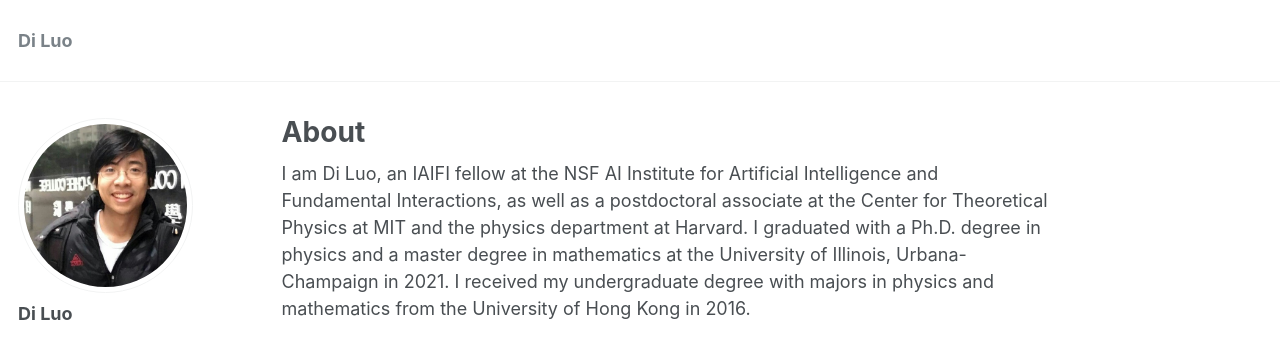
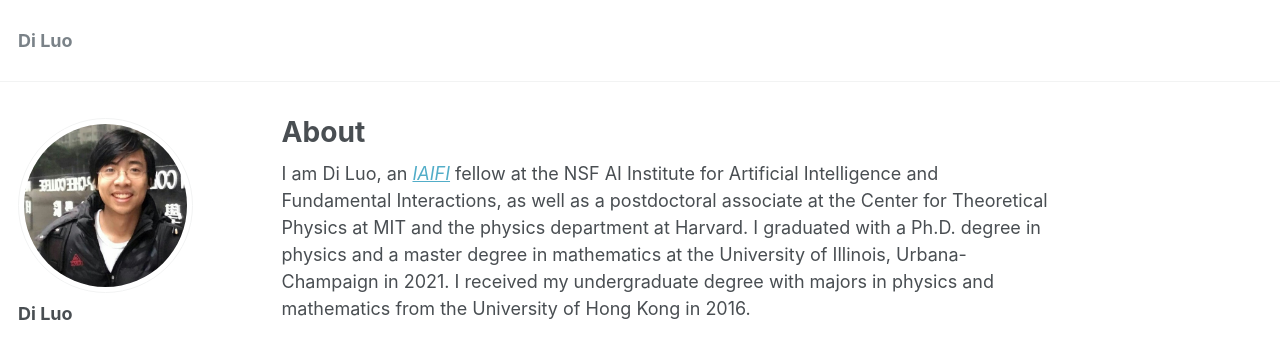
Before and after one commit to diluo28/diluo.github.io, a Jekyll site: the page built from _pages/about.md, in a window 1280 px wide and 1114 px high. Shown: the top 337 px of the window. Built offline with Jekyll 4.4.1, drawn with Linux system fonts in a browser that asks for light colours; some web fonts are replaced; part of the change alters nothing that is shown.

```diff
--- a/_pages/about.md
+++ b/_pages/about.md
@@ -7,7 +7,7 @@ redirect_from:
   - /about.html
 ---
 
-I am Di Luo, an IAIFI fellow at the NSF AI Institute for Artificial Intelligence and Fundamental Interactions, as well as a postdoctoral associate at the Center for Theoretical Physics at MIT and the physics department at Harvard. I graduated with a Ph.D. degree in physics and a master degree in mathematics at the University of Illinois, Urbana-Champaign in 2021. I received my undergraduate degree with majors in physics and mathematics from the University of Hong Kong in 2016.
+I am Di Luo, an *<a href="https://iaifi.org/" target="_blank">IAIFI</a>* fellow at the NSF AI Institute for Artificial Intelligence and Fundamental Interactions, as well as a postdoctoral associate at the Center for Theoretical Physics at MIT and the physics department at Harvard. I graduated with a Ph.D. degree in physics and a master degree in mathematics at the University of Illinois, Urbana-Champaign in 2021. I received my undergraduate degree with majors in physics and mathematics from the University of Hong Kong in 2016.
 
 In 2024, I will start as an Assistant Professor at UCLA.
 
```
